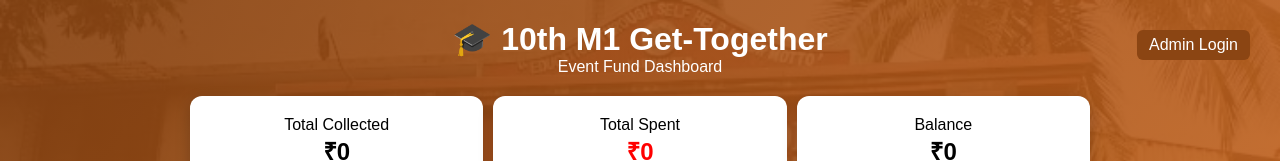
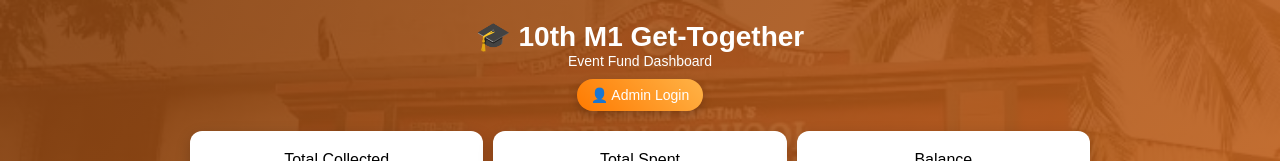
Before and after one commit to RohitGurkhe/school-tracker, a website: page dashboard.html in a window 1280 px wide. Shown: the top 161 px of the page. Drawn offline with Linux system fonts and the light colour scheme; no server answers.

Commit message:
final UI Upgrade_v4

```diff
--- a/dashboard.html
+++ b/dashboard.html
@@ -26,18 +26,36 @@ padding:20px;
 text-align:center;
 color:white;
 margin-bottom:20px;
-position:relative;
+}
+
+.header h1{
+font-size:28px;
+}
+
+.header p{
+font-size:14px;
+}
+
+/* ADMIN ICON BUTTON */
+.admin-wrapper{
+margin-top:10px;
 }
 
 .admin-btn{
-position:absolute;
-right:10px;
-top:10px;
-background:#8B4513;
+display:inline-flex;
+align-items:center;
+gap:6px;
+background: linear-gradient(45deg,#ff7a00,#ffb347);
 color:#fff;
-padding:6px 12px;
-border-radius:6px;
+padding:8px 14px;
+border-radius:20px;
 text-decoration:none;
+font-size:14px;
+box-shadow:0 4px 10px rgba(0,0,0,0.2);
+}
+
+.admin-btn:hover{
+transform:scale(1.05);
 }
 
 /* CONTAINER */
@@ -134,7 +152,13 @@ flex-direction:column;
 <div class="header">
 <h1>🎓 10th M1 Get-Together</h1>
 <p>Event Fund Dashboard</p>
-<a href="/login.html" class="admin-btn">Admin Login</a>
+
+<!-- ADMIN ICON BUTTON -->
+<div class="admin-wrapper">
+<a href="/login.html" class="admin-btn">
+👤 Admin Login
+</a>
+</div>
 </div>
 
 <div class="container">
@@ -173,7 +197,7 @@ flex-direction:column;
 <div id="expenseList" class="drop-content"></div>
 </div>
 
-<!-- BUDGET SECTION -->
+<!-- BUDGET -->
 <div class="drop-card">
 <div class="drop-header" onclick="toggleDrop('budgetList')">
 📊 Budget ▼
```
